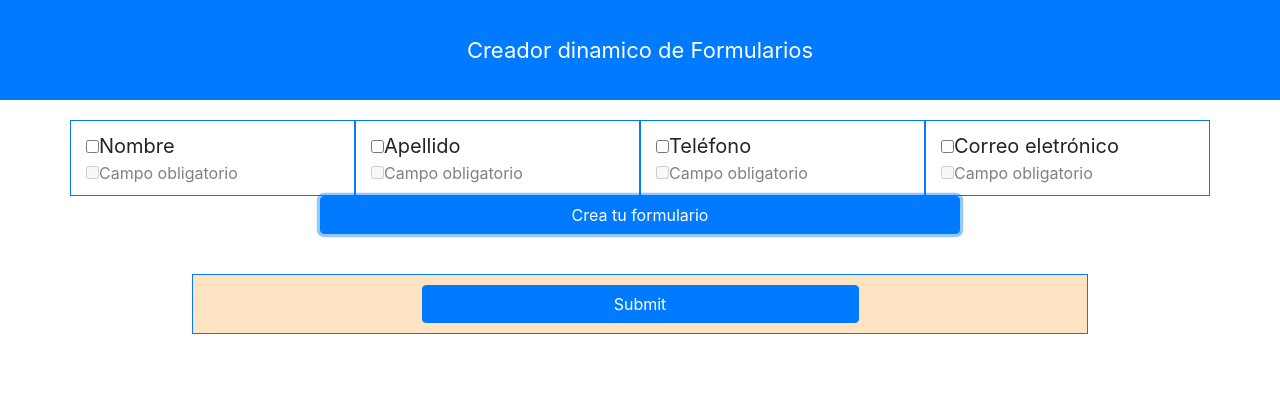
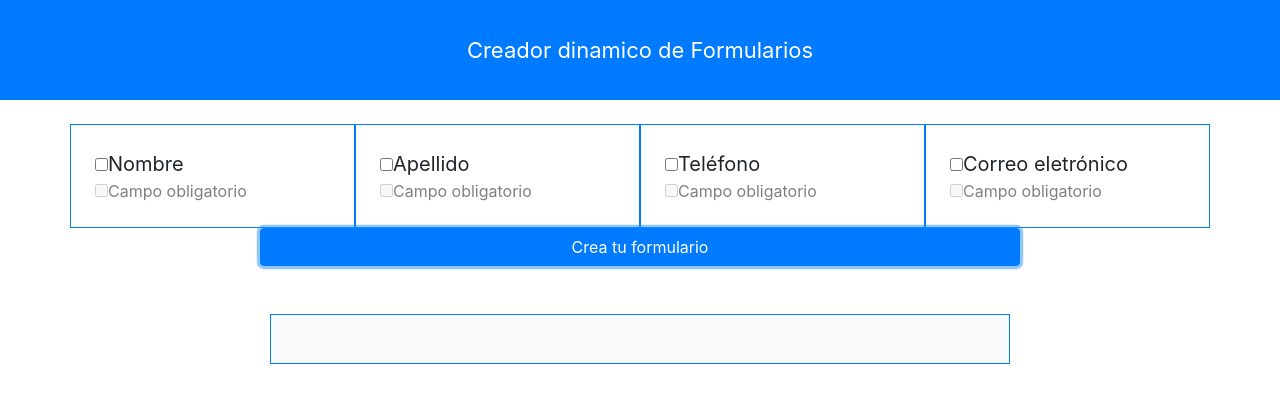
Before and after one commit to SaraPeir/formulario-dinamico, a plain HTML site: page index.html in a window 1280 px wide. Both pictures are taken after a click on the button "Crea tu formulario". Drawn offline with nearby package versions, Linux system fonts and the light colour scheme.

Commit message:
clean up of styles, use of boopstrap

```diff
--- a/index.html
+++ b/index.html
@@ -12,35 +12,33 @@
     </head>
     <body>
         <header class="header-style bg-primary text-white">Creador dinamico de Formularios</header>
-        <div class="configuration-container">
-            <div class="container">
+            <div class="container mx-auto my-4">
                 <div class="row" id="array-form">
-                    <div id="configuration-single-field" class="configuration-single-field border border-primary col-12 col-sm-6 col-lg-3">
+                    <div id="configuration-single-field" class="p-4 border border-primary col-12 col-sm-6 col-lg-3">
                         <input onchange="selectCheckbox(0)" class="checkbox-input" type="checkbox" name="text" id="name"><span class="typo1">Nombre</span><br>
                         <input onchange="selectRequiredField(0)" type="checkbox" id="name" name="isRequired" value="yes" class="checkbox-input-isRequired" disabled><span id="required-field" class="typo2-disabled">Campo obligatorio</span><br>
                     </div>
 
-                    <div id="configuration-single-field" class="configuration-single-field border border-primary col-12 col-sm-6 col-lg-3">
+                    <div id="configuration-single-field" class="p-4 border border-primary col-12 col-sm-6 col-lg-3">
                         <input onchange="selectCheckbox(1)" class="checkbox-input" type="checkbox" name="text" id="surname"><span class="typo1">Apellido</span><br>
                         <input onchange="selectRequiredField(1)" type="checkbox" id="surname" name="isRequired" value="yes" class="checkbox-input-isRequired" disabled><span id="required-field" class="typo2-disabled">Campo obligatorio</span><br>
                     </div>
 
-                    <div id="configuration-single-field" class="configuration-single-field border border-primary col-12 col-sm-6 col-lg-3">
+                    <div id="configuration-single-field" class="p-4 border border-primary col-12 col-sm-6 col-lg-3">
                         <input onchange="selectCheckbox(2)" class="checkbox-input" type="checkbox" name="number" id="phone"><span class="typo1">Teléfono</span><br>
                         <input onchange="selectRequiredField(2)" type="checkbox" id="phone" name="isRequired" value="yes" class="checkbox-input-isRequired" disabled><span id="required-field" class="typo2-disabled">Campo obligatorio</span><br>
                     </div>
 
-                    <div id="configuration-single-field" class="configuration-single-field border border-primary col-12 col-sm-6 col-lg-3">
+                    <div id="configuration-single-field" class="p-4 border border-primary col-12 col-sm-6 col-lg-3">
                         <input onchange="selectCheckbox(3)" class="checkbox-input" type="checkbox" name="email" id="email"><span class="typo1">Correo eletrónico</span><br>
                         <input onchange="selectRequiredField(3)" type="checkbox" id="email" name="isRequired" value="yes" class="checkbox-input-isRequired" disabled><span id="required-field" class="typo2-disabled">Campo obligatorio</span><br>
                     </div>
                 </div>
+                <div class="row justify-content-center">
+                    <button class="btn btn-primary col-6 col-md-8" onclick="createForm(getArray())">Crea tu formulario</button>
+                </div>
             </div>
-            <div class="button-container">
-                <button class="btn btn-primary" onclick="createForm(getArray())">Crea tu formulario</button>
-            </div>
-        </div>
 
-        <div class="forms-container"></div>
+        <div id="forms-container" class="container mx-auto row justify-content-center"></div>
     </body>
 </html>
--- a/js/createForm.js
+++ b/js/createForm.js
@@ -1,33 +1,34 @@
 'use strict'
 
-let formsContainer = document.querySelector('.forms-container');
+let formsContainer = document.querySelector('#forms-container');
 
 function createForm(array){
     let form = document.createElement("form");
-    form.setAttribute("class", "form-container border border-primary");
+    form.setAttribute("class", "col-8 border border-primary bg-light py-4 my-4");
     let inputContainer = document.createElement("div");
+    inputContainer.setAttribute('class', 'row justify-content-center');
     let formButton = document.createElement("button");
     formButton.setAttribute('type', 'submit');
-    formButton.setAttribute('class', 'btn btn-primary');
+    formButton.setAttribute('class', 'btn btn-primary col-6');
     formButton.innerHTML = 'Submit';
 
     formsContainer.appendChild(form);
     form.appendChild(inputContainer);
-    form.appendChild(formButton);
 
     let inputs;
     if(array.length > 0) {
         for(let i = 0; i < array.length; i++){
             inputs = array.map(obj =>
-                `<input class="input-style" type="${obj.type}"
+                `<input class="mb-3 col-10" type="${obj.type}"
                     name="${obj.name}"
                    id="${obj.id}"
-                   placeholder="${obj.name}"
+                   placeholder="${obj.name}${obj.required ? "*" : ''}"
                    ${obj.required ? "required" : ''}
             >
             </input>`).join('');
         }
         inputContainer.innerHTML = inputs;
+        inputContainer.appendChild(formButton);
     }
     reset();
     array.length = 0;
--- a/style.css
+++ b/style.css
@@ -23,43 +23,3 @@ header {
     line-height: 100px;
     font-size: 22px;
 }
-
-.configuration-container {
-    width: 100%;
-    margin: 20px auto;
-}
-
-.configuration-single-field {
-    padding: 10px;
-}
-
-.getArray-button {
-    width: 50%;
-    margin: 0 auto;
-    text-align: center;
-}
-
-.btn {
-    width: 50%;
-    cursor: pointer;
-}
-
-.button-container {
-    text-align: center;
-}
-
-.input-style {
-    margin: 10px;
-}
-
-.forms-container {
-    width: 100%;
-}
-
-.form-container {
-    text-align: center;
-    padding: 10px;
-    background-color: bisque;
-    width: 70%;
-    margin: 40px auto;
-}
```
